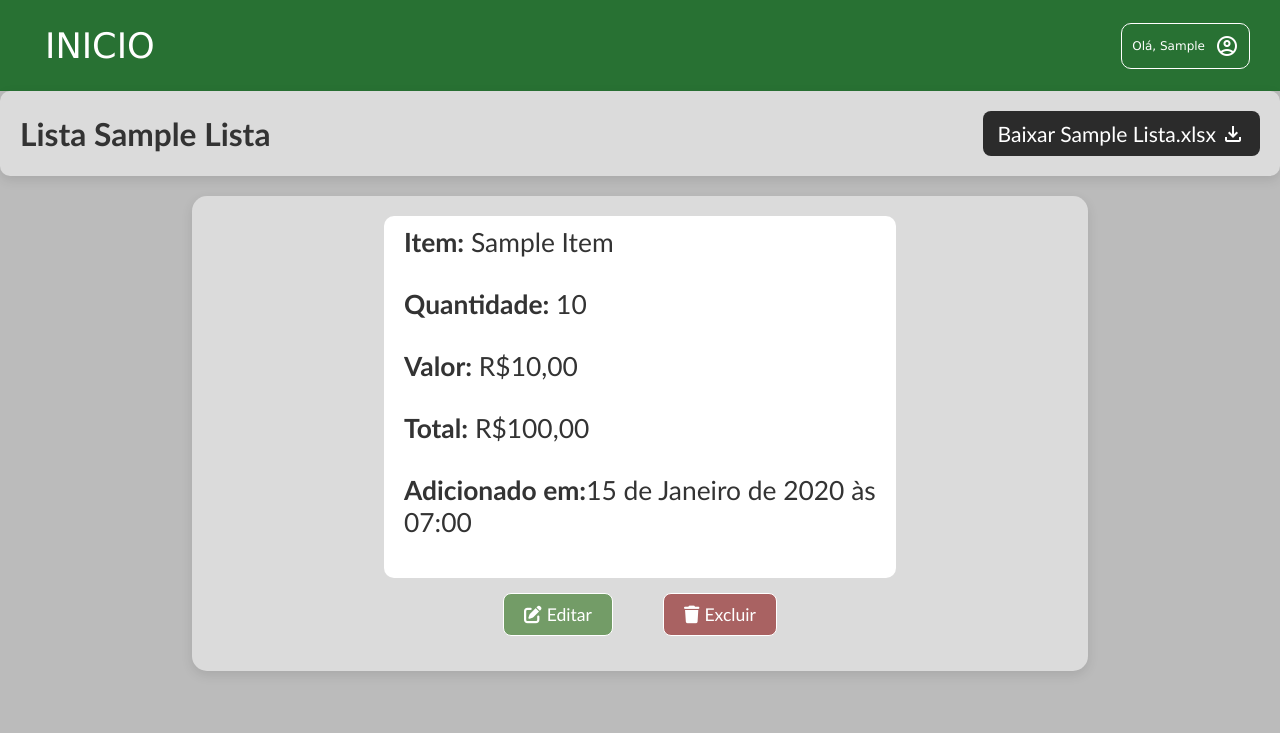
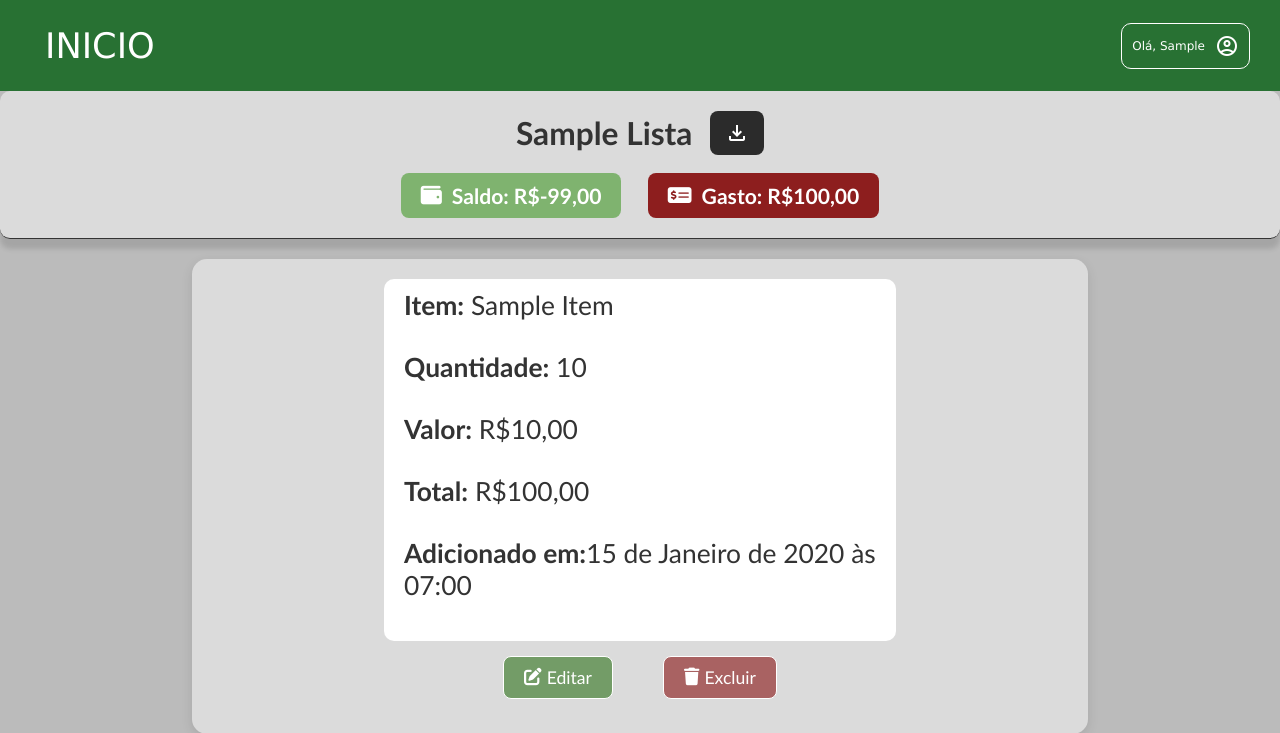
Before and after one commit to MoisesAvilar/gerenciamento_financeiro, a Django app: page /listas/1/item/ in a window 1280 px wide. Shown: the top 733 px of the page. Run offline with Django 4.2, Linux system fonts and the light colour scheme; a user stored in the database is signed in; tables that the repository leaves empty hold one stand-in row (values such as "Sample post").

Commit message:
Refactored code to remove redundancy and improve user experience by adding list information.

```diff
--- a/cria_lista/templates/cria_lista/itens.html
+++ b/cria_lista/templates/cria_lista/itens.html
@@ -8,11 +8,23 @@
 />
 {% endblock %} {% block content %} {% if itens %}
 <div class="header">
-  <h2 class="title">Lista {{ lista.nome.title }}</h2>
-  <a href="{% url 'cria_lista:export_to_excel' id_lista=lista.id %}"
-    >Baixar {{ lista.nome.title }}.xlsx
-    <span class="material-symbols-outlined">download</span>
-  </a>
+  <div class="infoList">
+    <h2 class="title">{{ lista.nome.title }}</h2>
+    <a
+      href="{% url 'cria_lista:export_to_excel' id_lista=lista.id %}"
+      title="Exportar {{ lista.nome.title }} para Excel"
+    >
+      <span class="material-symbols-outlined">download</span>
+    </a>
+  </div>
+  <div class="valoresLista">
+    <p class="diferenca">
+      <i class="fas fa-wallet"></i>Saldo: R${{ lista.calcular_diferenca }}
+    </p>
+    <p class="total">
+      <i class="fas fa-money-check-dollar"></i>Gasto: R${{ lista.valor_total }}
+    </p>
+  </div>
 </div>
 {% for item in itens %}
 <div class="item-container">
@@ -28,13 +40,13 @@
       id="edit"
       href="{% url 'cria_lista:editar_item' id_lista=lista.id id_item=item.id %}"
     >
-    <i class="fas fa-edit"></i> Editar
+      <i class="fas fa-edit"></i> Editar
     </a>
     <a
       id="delete"
       href="{% url 'cria_lista:deletar_item' id_lista=lista.id id_item=item.id %}"
     >
-    <i class="fas fa-trash"></i> Excluir
+      <i class="fas fa-trash"></i> Excluir
     </a>
   </div>
 </div>
--- a/cria_lista/views.py
+++ b/cria_lista/views.py
@@ -3,7 +3,6 @@ from django.shortcuts import get_object_or_404, render, redirect
 from django.urls import reverse_lazy, reverse
 from django.views import generic
 from django.contrib import messages
-from django.utils.encoding import smart_str
 from django.utils.decorators import method_decorator
 from django.contrib.auth.decorators import login_required
 from django.http import HttpResponse
@@ -82,7 +81,7 @@ class VerItens(generic.ListView):
 class CadastrarItens(generic.CreateView):
     model = Item
     form_class = CadastraItensForm
-    template_name = 'cria_lista/cadastrar_itens.html'
+    template_name = 'cria_lista/form_item.html'
 
     def form_valid(self, form):
         id_lista = self.kwargs['id_lista']
@@ -125,7 +124,7 @@ class EditarLista(generic.UpdateView):
 @method_decorator(login_required(login_url='accounts:login'), name='dispatch')
 class EditarItem(generic.UpdateView):
     model = Item
-    template_name = 'cria_lista/editar_item.html'
+    template_name = 'cria_lista/form_item.html'
 
     def get(self, request, id_lista, id_item):
         lista = get_object_or_404(Lista, id=id_lista)
@@ -184,7 +183,7 @@ def export_to_excel(request, id_lista):
     items = Item.objects.filter(lista=lista)
 
     nome_lista = lista.nome.capitalize().strip()
-    nome_arquivo = smart_str(nome_lista) + '.xlsx'
+    nome_arquivo = nome_lista + '.xlsx'
 
     wb = Workbook()
     ws = wb.active
@@ -192,7 +191,8 @@ def export_to_excel(request, id_lista):
     ws.append(['ID', 'Item', 'Quantidade', 'Valor'])
 
     for item in items:
-        ws.append([item.id, item.nome, item.quantidade, item.valor])
+        ws.append([item.id, item.nome.title(), item.quantidade, item.valor])
+    ws.append(['Saldo', lista.calcular_diferenca, 'Gasto', lista.valor_total,])
 
     response = HttpResponse(content_type='application/ms-excel')
     response['Content-Disposition'] = f'attachment; filename="{nome_arquivo}"'
--- a/static/css/item_view_style.css
+++ b/static/css/item_view_style.css
@@ -2,14 +2,26 @@
 
 .header {
   display: flex;
+  flex-direction: column;
   justify-content: space-between;
   align-items: center;
   padding: 20px;
   background-color: var(--cor-terciaria);
   border-radius: 10px;
-  box-shadow: 0 4px 12px rgba(0, 0, 0, 0.1);
+  border-bottom: 1px solid var(--cor-texto);
+  box-shadow: 0 10px 5px rgba(0, 0, 0, 0.116);
   margin-bottom: 20px;
   transition: background-color 0.3s ease;
+  position: sticky;
+  top: 0;
+  z-index: 10;
+}
+
+.infoList {
+  display: flex;
+  justify-content: space-between;
+  align-items: center;
+  gap: 1em;
 }
 
 .title {
@@ -31,12 +43,50 @@
 }
 
 .header a span.material-symbols-outlined {
-  margin-left: 5px;
+  margin: 0 auto;
 }
 
 .header a:hover {
   background-color: var(--cor-verde);
   transform: scale(1.05);
+}
+
+.valoresLista {
+  display: inline-flex;
+  align-items: center;
+  justify-content: center;
+  gap: 1.5em;
+  margin-top: 1em;
+}
+
+.valoresLista p {
+  margin: 0;
+  font-size: 1.2em;
+  color: var(--cor-leitura);
+  padding: 10px 20px;
+}
+
+.total, .diferenca {
+  display: flex;
+  align-items: center;
+  justify-content: flex-end;
+  font-size: 1.5em;
+  font-weight: bold;
+  border-radius: 8px;
+  margin-bottom: 10px;
+}
+
+.total i,
+.diferenca i {
+  padding-right: 10px;
+}
+
+.total {
+  background-color: var(--cor-delete);
+}
+
+.diferenca {
+  background-color: var(--cor-edit);
 }
 
 .item-container {
```
Also changed, not shown: cria_lista/templates/cria_lista/_item.html (added, +36 -0 lines), cria_lista/templates/cria_lista/_lista.html (added, +27 -0 lines), cria_lista/templates/cria_lista/cadastrar_itens.html (deleted, +0 -49 lines), cria_lista/templates/cria_lista/confirma_excluir_item.html (deleted, +0 -18 lines), cria_lista/templates/cria_lista/editar_item.html (deleted, +0 -30 lines), cria_lista/templates/cria_lista/form_item.html (added, +11 -0 lines), cria_lista/templates/cria_lista/form_lista.html (+14 -73 lines), static/css/input_style.css (+38 -12 lines).
